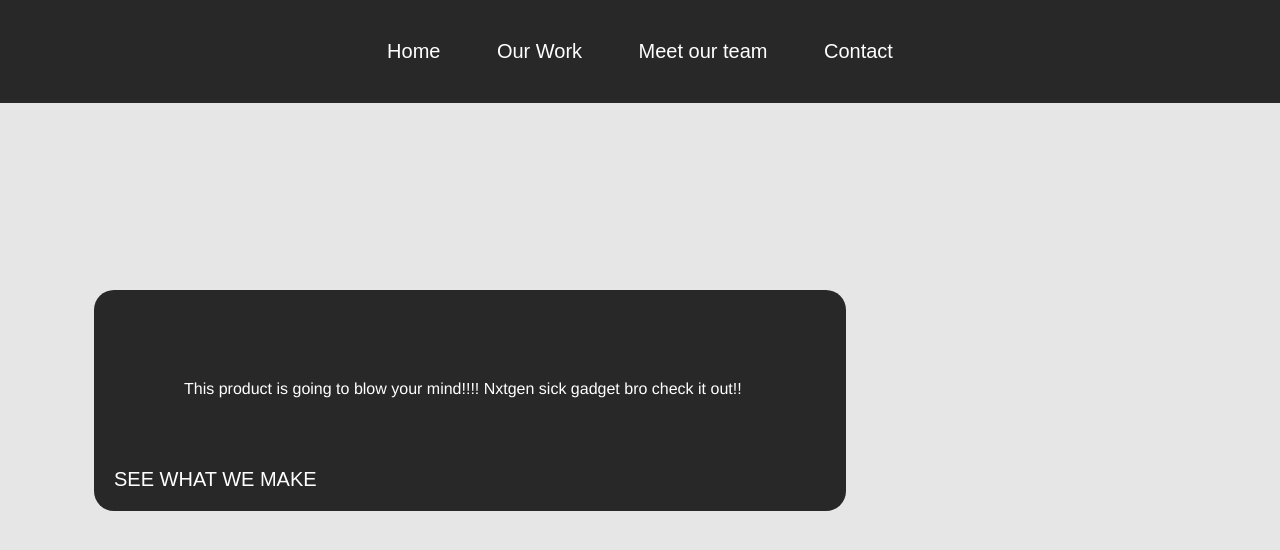
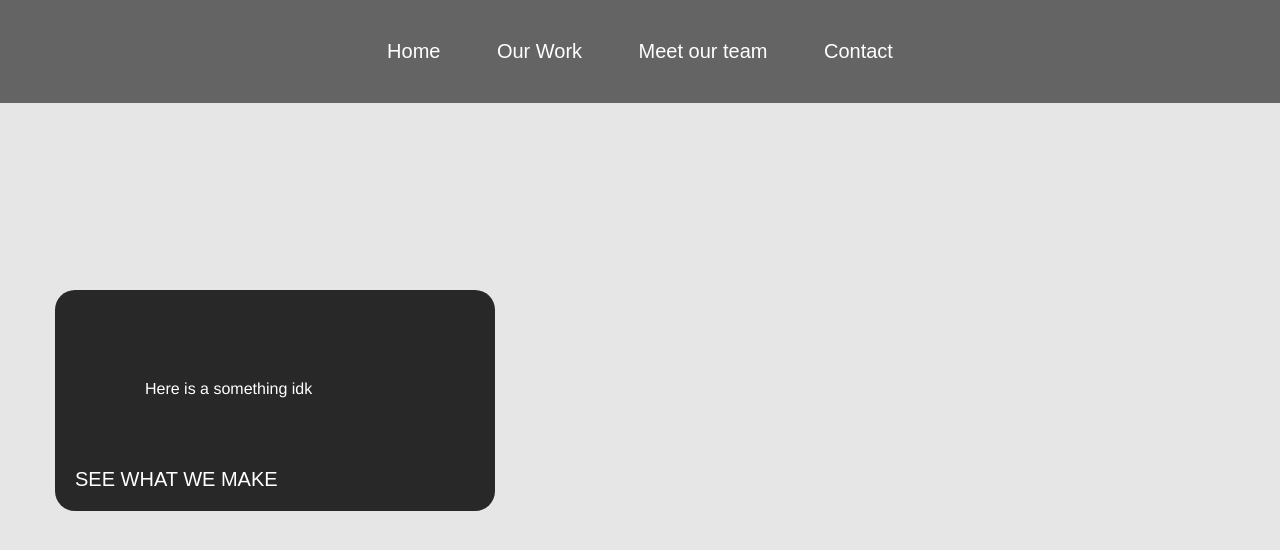
Before and after one commit to HallvardTD/Freaky-Friday, a plain HTML site: page index.html in a window 1280 px wide. Drawn offline with Linux system fonts and the light colour scheme.

Commit message:
Småpirk

```diff
--- a/index.html
+++ b/index.html
@@ -27,7 +27,7 @@
 
         <div class="container">
             <div class="para"></div>
-            <p>This product is going to blow your mind!!!! Nxtgen sick gadget bro check it out!!
+            <p>Here is a something idk
             </p>
             <div class="heading">
                 <a href="#ourwork">See what we make</a>
--- a/style.css
+++ b/style.css
@@ -31,7 +31,7 @@ body{
     font-family: Helvetica;
     padding: 40px;
     text-align: center;
-    background: rgb(40, 40, 40);
+    background: rgb(100, 100, 100);
     position: fixed; /* Set the navbar to fixed position */
     top: 0; /* Position the navbar at the top of the page */
     width: 100%; /* Full width */
@@ -48,7 +48,7 @@ body{
 }
 /* when hovering */
 .navbar a:hover {
-    color: black;
+    background-color: black;
 }
 /* when clicking link */
 .navbar a:active {
```
